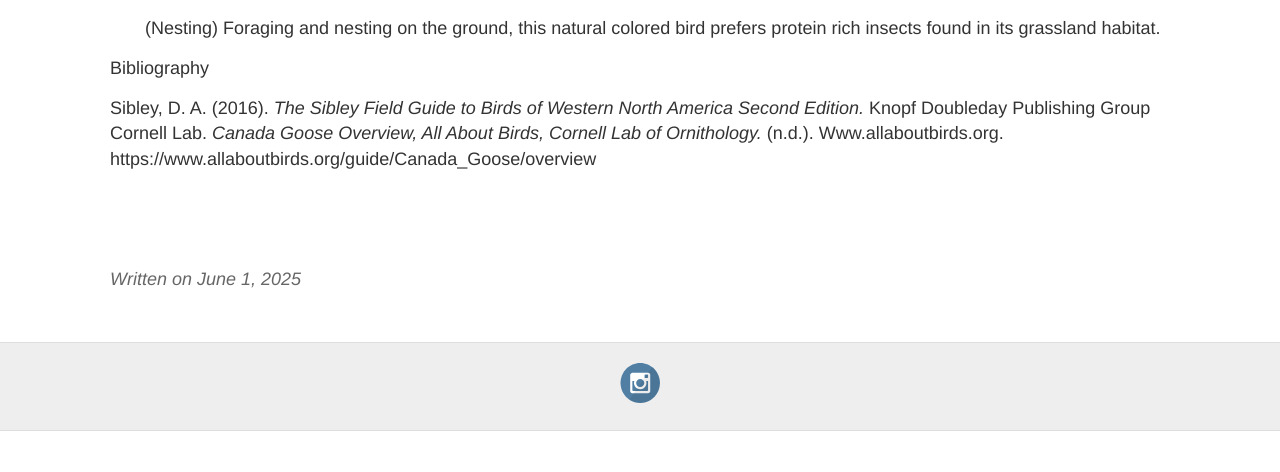
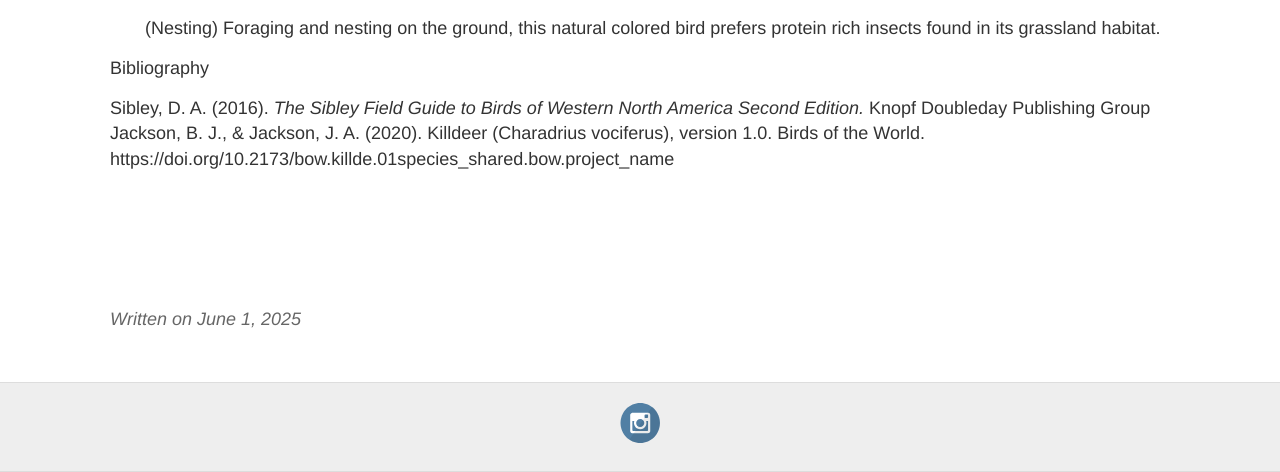
Before and after one commit to BenBockPhotography/benbockphotography.github.io, a Jekyll site: the page built from _posts/2025-06-01-038.md, in a window 1280 px wide. Shown: the part 624-1096 px from the top of the page. Built offline with Jekyll 4.4.1, drawn with Linux system fonts in a browser that asks for light colours; before the commit the page ends 1055 px from its top, so only the background shows below that.

Commit message:
Updated reference for killdeer post

```diff
--- a/_posts/2025-06-01-038.md
+++ b/_posts/2025-06-01-038.md
@@ -14,8 +14,10 @@ title: Bird Blurbs, Killdeer
 Bibliography
 
 Sibley, D. A. (2016). *The Sibley Field Guide to Birds of Western North America Second Edition.* Knopf Doubleday Publishing Group
-Cornell Lab. *Canada Goose Overview, All About Birds, Cornell Lab of Ornithology.* (n.d.). Www.allaboutbirds.org. https://www.allaboutbirds.org/guide/Canada_Goose/overview
+Jackson, B. J., & Jackson, J. A. (2020). Killdeer (Charadrius vociferus), version 1.0. Birds of the World. https://doi.org/10.2173/bow.killde.01species_shared.bow.project_name
 
 ‌
 
 ‌
+
+‌
```
